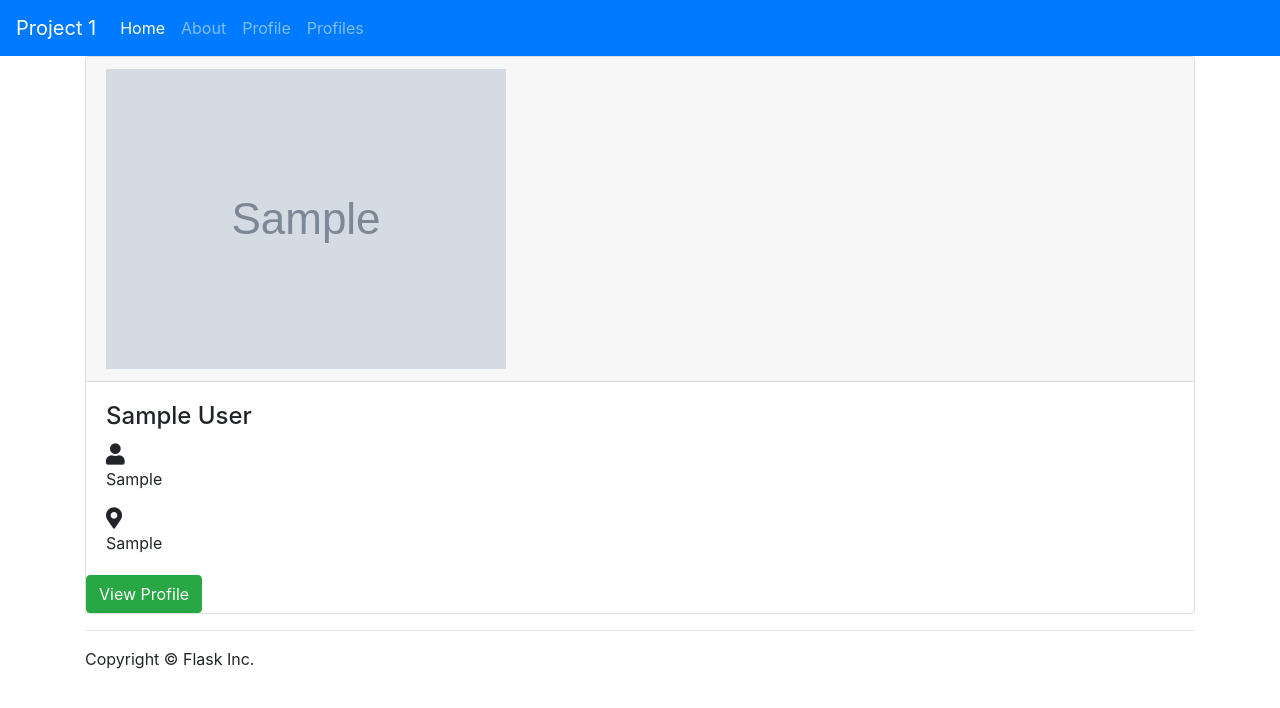
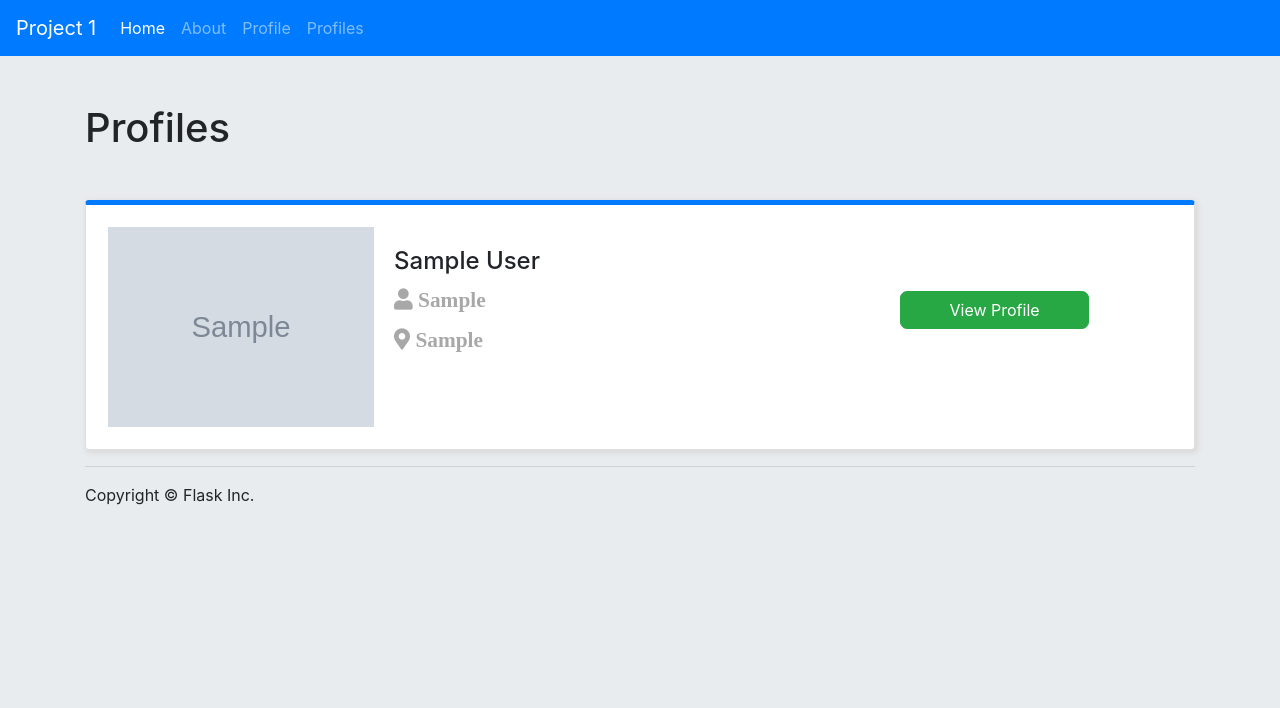
Before and after one commit to LRJasmine/info3180-project1, a Flask app: page /profiles in a window 1280 px wide. Shown: the top 708 px of the page. Run offline with Flask 2, Linux system fonts and the light colour scheme; tables that the repository leaves empty hold one stand-in row (values such as "Sample post"); grey boxes marked "Sample" are stand-in pictures; some libraries are stand-ins or nearby versions.

Commit message:
edit css for all pages

```diff
--- /dev/null
+++ b/app/static/css/profiles.css
@@ -0,0 +1,40 @@
+#images {
+    max-width: 100%;
+    max-height: 100%;
+    display: block; /* remove extra space below image */
+    margin: 0px;
+}
+
+.card-header {
+    padding: 0px;
+    background-color: white;
+    border: none;
+}
+
+.buttondiv{
+    text-align: center;
+    padding-top: 6%;
+}
+
+.card {
+    padding: 2%;
+    box-shadow: 2px 2px 5px 2px #DCDCDC		;
+    border-top: solid #007bff 5px;
+}
+
+.fas {
+    color: #A8A8A8;
+    display: flex;
+}
+
+.btn {
+    padding-left: 15%;
+    padding-right: 15%;
+    border-radius: 7px;
+
+}
+
+.profilehead {
+    padding-top: 40px;
+    padding-bottom: 40px;
+}
--- a/app/templates/base.html
+++ b/app/templates/base.html
@@ -16,7 +16,7 @@
     {% block css %} {% endblock%}
 
   </head>
-  <body>
+  <body class="jumbotron">
     <header>
         {% include "header.html" %}
     </header>
--- a/app/templates/profiles.html
+++ b/app/templates/profiles.html
@@ -7,28 +7,30 @@
 
 {% block main %}
 
-<div>
-    <h1>This is the Profiles Page</h1>
+<div class="profilehead">
+    <h1>Profiles</h1>
 </div>
 
 {% if users %}
 
     {% for user in users %}
 
-        <div class="card">
-            <div class="card-header">
-                <img src="{{ url_for('static', filename = 'uploads/'+ user.profile_picture) }}" id="images">
+        <div class="card d-flex flex-row">
+            <div class="card-header col-sm-3">
+                <img src="{{ url_for('static', filename = 'uploads/'+ user.profile_picture) }}" class="cover" id="images" alt="Profile Picture">
             </div>
-            <div class="card-body">
+            <div class="card-body col-sm-5">
                 <h4 class="card-title">{{ user.first_name}} {{ user.last_name }}</h4>
-                <i class="fas fa-user fa-lg"></i>
-                <p class="card-text">{{ user.gender }}</p>
-                <i class="fas fa-map-marker-alt fa-lg"></i>
-                <p class="card-text">{{ user.location }}</p>
+                <p><i class="fas fa-user fa-lg"> {{ user.gender }}</i></p>
+                <p><i class="fas fa-map-marker-alt fa-lg"> {{ user.location }}</i></p>
             </div>
-            <form action="{{ url_for('profile', userid=user.id) }}" method="GET">
-                <button type="submit" name="submit" class="btn btn-success">View Profile</button>
-            </form>
+            <div class="col-sm-4 buttondiv">
+                <form action="{{ url_for('profile', userid=user.id) }}" method="GET" class="align-middle">
+                    <button type="submit" name="submit" class="btn btn-success align-middle">View Profile</button>
+                </form>
+            </div>
+
+
         </div>
     {% endfor %}
 
--- a/app/views.py
+++ b/app/views.py
@@ -79,9 +79,10 @@
     profileform = AddProfileForm()
 
     user = UserProfile.query.filter_by(id=userid).first()
+    userdate = format_date_joined(user.date_joined)
 
     if request.method == 'GET':
-        return render_template('oneprofilepage.html', profile=user)
+        return render_template('oneprofilepage.html', profile=user, userdate=userdate)
 
     return render_template('profile.html', form=profileform)
 
@@ -111,8 +112,8 @@
 
 
 def format_date_joined(date_joined):
-    ## Format the date to return only month and year date
-    return "Joined " + date_joined.strftime("%B, %Y")
+    ## Format the date to return day, month and year date
+    return "Joined on " + date_joined.strftime("%A %B %d, %Y")
 
 
 if __name__ == '__main__':
```
Also changed, not shown: app/static/css/oneprofilepage.css (+12 -0 lines), app/static/css/profile.css (+2 -5 lines), app/templates/oneprofilepage.html (+6 -8 lines).
